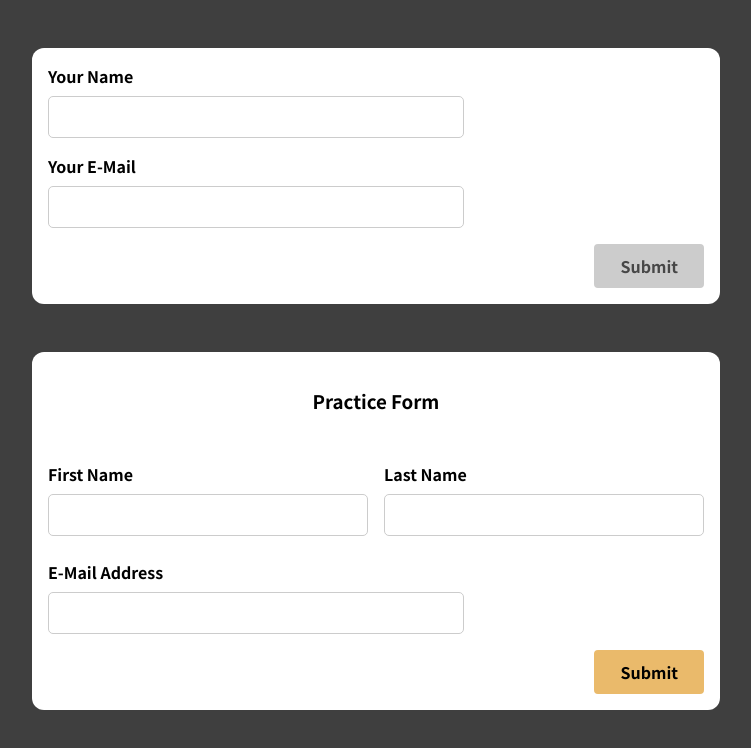
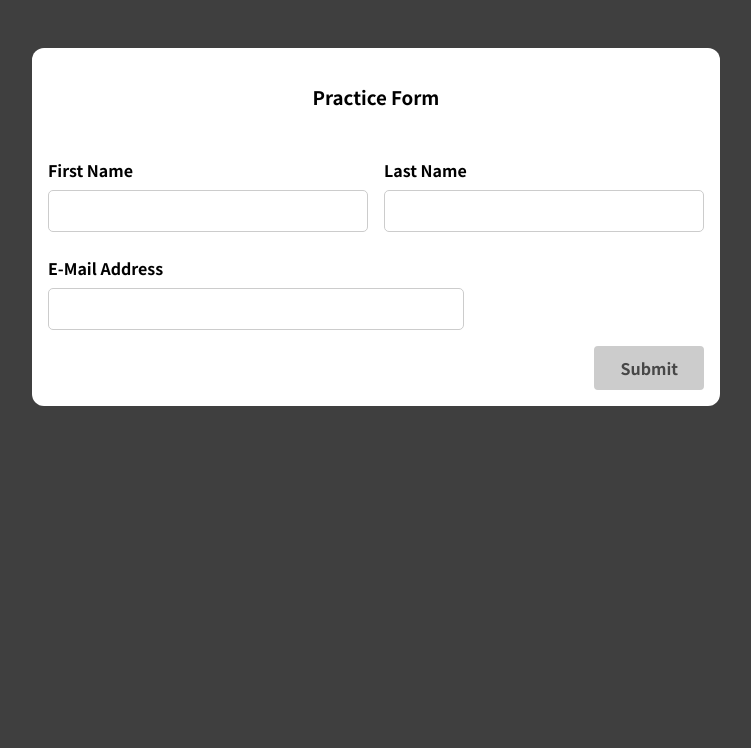
Before and after one commit to bognikk/REACT-forms-and-user-inputs, a React (Create React App) app: page / in a window 1280 px wide. Shown: the top 748 px of the page, without its empty margins (264-1015 px from the left). Built offline with nearby package versions, Linux system fonts and the light colour scheme.

Commit message:
practice on BaseForm

```diff
--- a/src/App.js
+++ b/src/App.js
@@ -1,12 +1,12 @@
-import SimpleInput from "./components/SimpleInput";
+// import SimpleInput from "./components/SimpleInput";
 import BasicForm from "./components/BasicForm";
 
 function App() {
 	return (
 		<div className="app">
-			<section>
+			{/* <section>
 				<SimpleInput />
-			</section>
+			</section> */}
 			<section>
 				<BasicForm />
 			</section>
--- a/src/components/BasicForm.jsx
+++ b/src/components/BasicForm.jsx
@@ -1,27 +1,116 @@
+import useInput from "../hooks/use-input";
+
+const checkIfEmpty = (value) => value.trim() !== "";
+const checkEmail = (value) => value.includes("@");
+
 const BasicForm = (props) => {
+	const {
+		value: firstNameValue,
+		isValid: firstNameIsValid,
+		hasError: firstNameHasError,
+		valueChangeHandler: firstNameChangeHandler,
+		inputBlurHandler: firstNameBlurHandler,
+		reset: firstNameReset,
+	} = useInput(checkIfEmpty);
+
+	const {
+		value: lastNameValue,
+		isValid: lastNameIsValid,
+		hasError: lastNameHasError,
+		valueChangeHandler: lastNameChangeHandler,
+		inputBlurHandler: lastNameBlurHandler,
+		reset: lastNameReset,
+	} = useInput(checkIfEmpty);
+
+	const {
+		value: emailValue,
+		isValid: emailIsValid,
+		hasError: emailHasError,
+		valueChangeHandler: emailChangeHandler,
+		inputBlurHandler: emailBlurHandler,
+		reset: emailReset,
+	} = useInput(checkEmail);
+
+	let formIsValid = false;
+
+	if (firstNameIsValid && lastNameIsValid && emailIsValid) {
+		formIsValid = true;
+	}
+
+	const submitHandler = (event) => {
+		event.preventDefault();
+
+		if (!formIsValid) {
+			return;
+		}
+
+		console.log("First name:", firstNameValue);
+		console.log("Last name:", lastNameValue);
+		console.log("Email:", emailValue);
+
+		firstNameReset();
+		lastNameReset();
+		emailReset();
+	};
+
+	const firstNameClasses = firstNameHasError
+		? "form-control invalid"
+		: "form-control";
+
+	const lastNameClasses = lastNameHasError
+		? "form-control invalid"
+		: "form-control";
+
+	const emailClasses = emailHasError ? "form-control invalid" : "form-control";
+
 	return (
-		<>
+		<form onSubmit={submitHandler}>
 			<h3>Practice Form</h3>
-			<form>
 			<div className="control-group">
-					<div className="form-control">
-						<label htmlFor="name">First Name</label>
-						<input type="text" id="name" />
+				<div className={firstNameClasses}>
+					<label htmlFor="firstName">First Name</label>
+					<input
+						type="text"
+						id="firstName"
+						value={firstNameValue}
+						onChange={firstNameChangeHandler}
+						onBlur={firstNameBlurHandler}
+					/>
+					{firstNameHasError && (
+						<p className="error-text">Please enter a first name.</p>
+					)}
 				</div>
-					<div className="form-control">
-						<label htmlFor="name">Last Name</label>
-						<input type="text" id="name" />
+				<div className={lastNameClasses}>
+					<label htmlFor="lastName">Last Name</label>
+					<input
+						type="text"
+						id="lastName"
+						value={lastNameValue}
+						onChange={lastNameChangeHandler}
+						onBlur={lastNameBlurHandler}
+					/>
+					{lastNameHasError && (
+						<p className="error-text">Please enter a last name.</p>
+					)}
 				</div>
 			</div>
-				<div className="form-control">
-					<label htmlFor="name">E-Mail Address</label>
-					<input type="text" id="name" />
+			<div className={emailClasses}>
+				<label htmlFor="email">E-Mail Address</label>
+				<input
+					type="email"
+					id="email"
+					value={emailValue}
+					onChange={emailChangeHandler}
+					onBlur={emailBlurHandler}
+				/>
+				{emailHasError && (
+					<p className="error-text">Please enter a valid email adrdress.</p>
+				)}
 			</div>
 			<div className="form-actions">
-					<button>Submit</button>
+				<button disabled={!formIsValid}>Submit</button>
 			</div>
 		</form>
-		</>
 	);
 };
 
--- a/src/components/SimpleInput.jsx
+++ b/src/components/SimpleInput.jsx
@@ -3,6 +3,10 @@
 import useInput from "../hooks/use-input";
 
 const SimpleInput = (props) => {
+	//-----------USE REFS--------------------
+	const nameInputRef = useRef();
+	//-----------------------------------
+
 	const {
 		value: enteredName,
 		isValid: enteredNameIsValid,
@@ -21,8 +25,6 @@
 		reset: resetEmailInput,
 	} = useInput((value) => value.includes("@"));
 
-	const nameInputRef = useRef();
-
 	let formIsValid = false;
 
 	if (enteredNameIsValid && enteredEmailIsValid) {
@@ -38,8 +40,10 @@
 
 		console.log("useState:", enteredName);
 
+		//-----------USE REFS--------------------
 		const enteredValue = nameInputRef.current.value;
 		console.log("useRef:", enteredValue);
+		//-----------------------------------
 
 		resetNameInput();
 		resetEmailInput();
```
Lines whose indentation alone changed are shown as unchanged.
